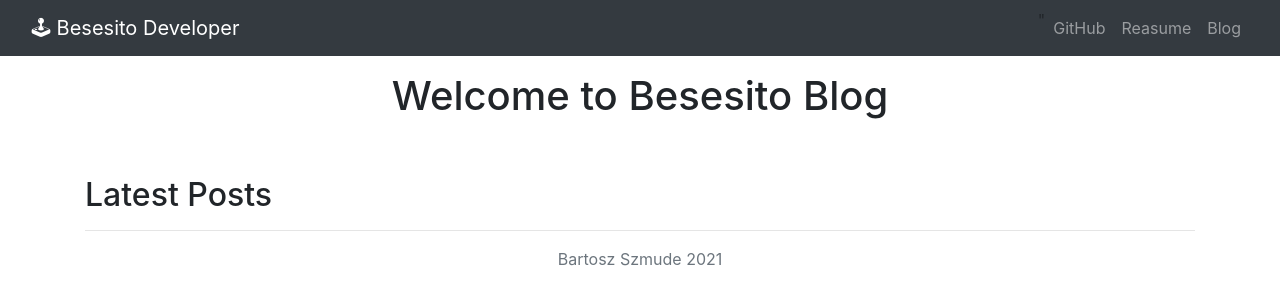
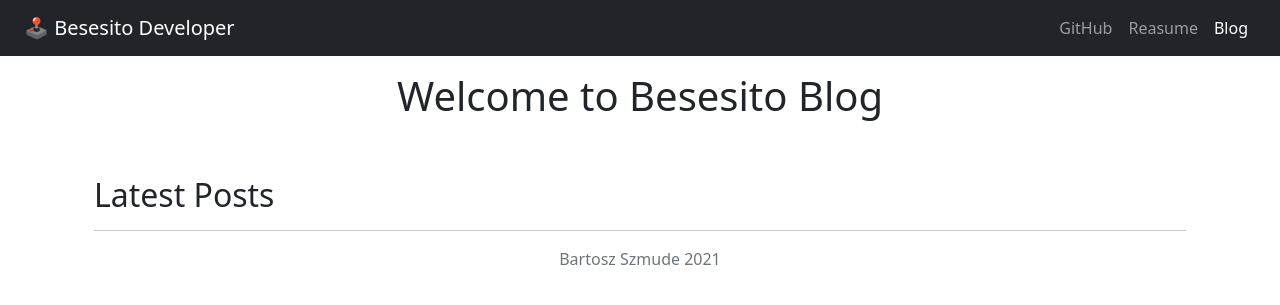
Before and after one commit to besesito/portfolio, a Django app: page /blog/ in a window 1280 px wide. Shown: the top 305 px of the page. Run offline with Django 3.2, Linux system fonts and the light colour scheme; data that the repository does not hold is empty; some libraries are stand-ins or nearby versions.

Commit message:
Final Version

```diff
--- a/blog/templates/blog/allblogs.html
+++ b/blog/templates/blog/allblogs.html
@@ -1,24 +1,51 @@
 <!doctype html>
 <html lang="en">
 <head>
-  {% load static %}
-  <meta charset="utf-8">
-  <meta name="viewport" content="width=device-width, initial-scale=1, shrink-to-fit=no">
-  <meta name="description" content="">
-  <meta name="author" content="">
+    {% load static %}
+    <meta charset="utf-8">
+    <meta name="viewport" content="width=device-width, initial-scale=1">
+    <meta name="description" content="">
+    <meta name="author" content="Mark Otto, Jacob Thornton, and Bootstrap contributors">
+    <meta name="generator" content="Hugo 0.79.0">
+    <title>Besesito Developer · Blog</title>
+
+    <!-- Bootstrap core CSS -->
+    <link href="/docs/5.0/dist/css/bootstrap.min.css" rel="stylesheet" integrity="sha384-giJF6kkoqNQ00vy+HMDP7azOuL0xtbfIcaT9wjKHr8RbDVddVHyTfAAsrekwKmP1" crossorigin="anonymous">
+    <link href="https://cdn.jsdelivr.net/npm/bootstrap@5.0.0-beta1/dist/css/bootstrap.min.css" rel="stylesheet" integrity="sha384-giJF6kkoqNQ00vy+HMDP7azOuL0xtbfIcaT9wjKHr8RbDVddVHyTfAAsrekwKmP1" crossorigin="anonymous">
+
+    <!-- Favicons -->
+    <link rel="apple-touch-icon" href="/docs/5.0/assets/img/favicons/apple-touch-icon.png" sizes="180x180">
+    <link rel="icon" href="/docs/5.0/assets/img/favicons/favicon-32x32.png" sizes="32x32" type="image/png">
+    <link rel="icon" href="/docs/5.0/assets/img/favicons/favicon-16x16.png" sizes="16x16" type="image/png">
+    <link rel="manifest" href="/docs/5.0/assets/img/favicons/manifest.json">
+    <link rel="mask-icon" href="/docs/5.0/assets/img/favicons/safari-pinned-tab.svg" color="#7952b3">
+    <link rel="icon" href="/docs/5.0/assets/img/favicons/favicon.ico">
+    <meta name="theme-color" content="#7952b3">
 
 
-  <title>Besesito Developer · Blog</title>
+    <style>
+      .bd-placeholder-img {
+        font-size: 1.125rem;
+        text-anchor: middle;
+        -webkit-user-select: none;
+        -moz-user-select: none;
+        user-select: none;
+      }
 
-  <!-- Bootstrap core CSS -->
-  <link rel="stylesheet" href="https://maxcdn.bootstrapcdn.com/bootstrap/4.0.0/css/bootstrap.min.css" integrity="sha384-Gn5384xqQ1aoWXA+058RXPxPg6fy4IWvTNh0E263XmFcJlSAwiGgFAW/dAiS6JXm" crossorigin="anonymous">
+      @media (min-width: 768px) {
+        .bd-placeholder-img-lg {
+          font-size: 3.5rem;
+        }
+      }
+    </style>
+
 
 </head>
 
 <body>
 
 <header>
-    <nav class="navbar navbar-expand-lg navbar-dark bg-dark">
+    <nav class="navbar navbar-expand-lg navbar-dark bg-dark" >
         <div class="container-fluid">
             <a class="navbar-brand" href="{% url 'home' %}">🕹 Besesito Developer</a>
             <button class="navbar-toggler" type="button" data-bs-toggle="collapse" data-bs-target="#navbarNavAltMarkup" aria-controls="navbarNavAltMarkup" aria-expanded="false" aria-label="Toggle navigation">
@@ -28,12 +55,13 @@
                 <div class="navbar-nav">"
                     <a class="nav-link" href="https://github.com/besesito/">GitHub</a>
                     <a class="nav-link" href="{% static 'cv.pdf' %}">Reasume</a>
-                    <a class="nav-link" href="{% url 'allblogs' %}">Blog</a>
+                    <a class="nav-link active" href="{% url 'allblogs' %}">Blog</a>
                 </div>
             </div>
         </div>
     </nav>
 </header>
+
 
   <main role="main">
     <div class="container">
--- a/jobs/templates/jobs/home.html
+++ b/jobs/templates/jobs/home.html
@@ -45,7 +45,7 @@
 <body>
 
 <header>
-    <nav class="navbar navbar-expand-lg navbar-dark bg-dark">
+    <nav class="navbar navbar-expand-lg navbar-dark bg-dark" >
         <div class="container-fluid">
             <a class="navbar-brand" href="{% url 'home' %}">🕹 Besesito Developer</a>
             <button class="navbar-toggler" type="button" data-bs-toggle="collapse" data-bs-target="#navbarNavAltMarkup" aria-controls="navbarNavAltMarkup" aria-expanded="false" aria-label="Toggle navigation">
```
